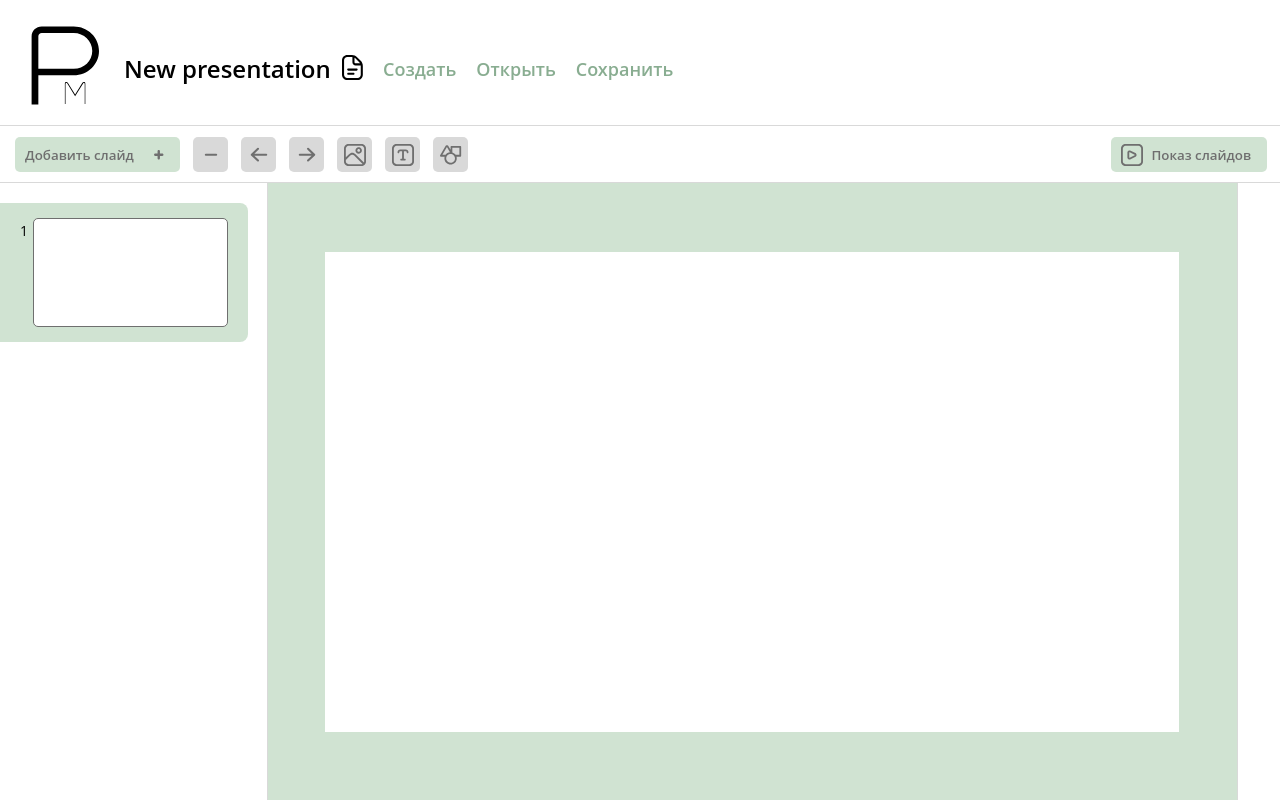
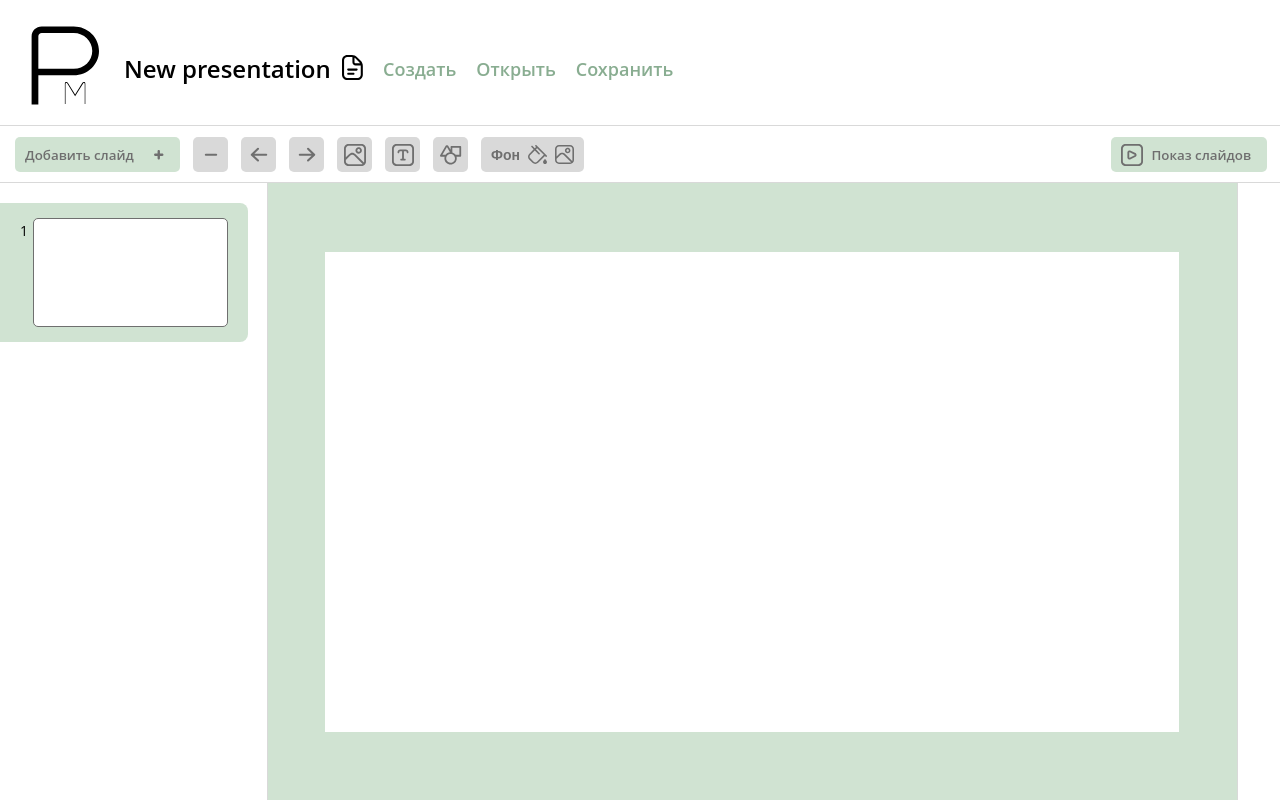
Before and after one commit to DmitryIldyukov/FrontEndPresentationMaker, a React (Create React App) app: page / in a window 1280 px wide. Built offline with nearby package versions, Linux system fonts and the light colour scheme.

Commit message:
добавила кнопку фона

```diff
--- a/src/components/toolBar/ToolBar.module.css
+++ b/src/components/toolBar/ToolBar.module.css
@@ -57,6 +57,34 @@
     padding-bottom: 2px;
 }
 
+.toolBarToolBackground {
+    position: relative;
+    display: flex;
+    align-items: center;
+    margin-top: 11px;
+    margin-right: 13px;
+    padding: 10px;
+    height: 35px;
+    width: auto;
+    border: none;
+    background-color: #D9D9D9;
+    border-radius: 5px;
+    color: #6F6F6F;
+    font-family:  'Open Sasn', sans-serif;
+    font-weight: 600;
+    font-size: 14px;
+    cursor: pointer;
+}
+
+.toolBarToolBackgroundImg {
+    padding: 0 5px;
+}
+
+.toolBarToolBackground:hover {
+    opacity: 0.9;
+    background-color: #9BC3A078;
+}
+
 .toolBarTool:active {
     opacity: 0.7;
 }
--- a/src/components/toolBar/ToolBar.tsx
+++ b/src/components/toolBar/ToolBar.tsx
@@ -11,6 +11,8 @@ import showSlides from "../../assets/showSlides.svg";
 import triangle from "../../assets/triangle.svg"
 import circle from "../../assets/circle.svg"
 import square from "../../assets/square.svg"
+import color from "../../assets/color.svg";
+import image from "../../assets/background-img.svg"
 import { addSlideHandler, removeSlideHandler } from "../editor/EditorFn";
 
 export function ToolBar(Props: { presentation: Presentation }) {
@@ -29,6 +31,7 @@ export function ToolBar(Props: { presentation: Presentation }) {
                 <button className={styles.mini}><img src={square} className={styles.toolBarToolMenuFigure}/></button>
               </div>
             </button>
+            <div className={styles.toolBarToolBackground}>Фон<img src={color} className={styles.toolBarToolBackgroundImg} /><img src={image}/></div>
             <button className={styles.toolBarTool}><img src={showSlides} className={styles.icon}/>Показ слайдов</button>
         </div>
     )
```
Also changed, not shown: src/assets/background-img.svg (added), src/assets/color.svg (added).
